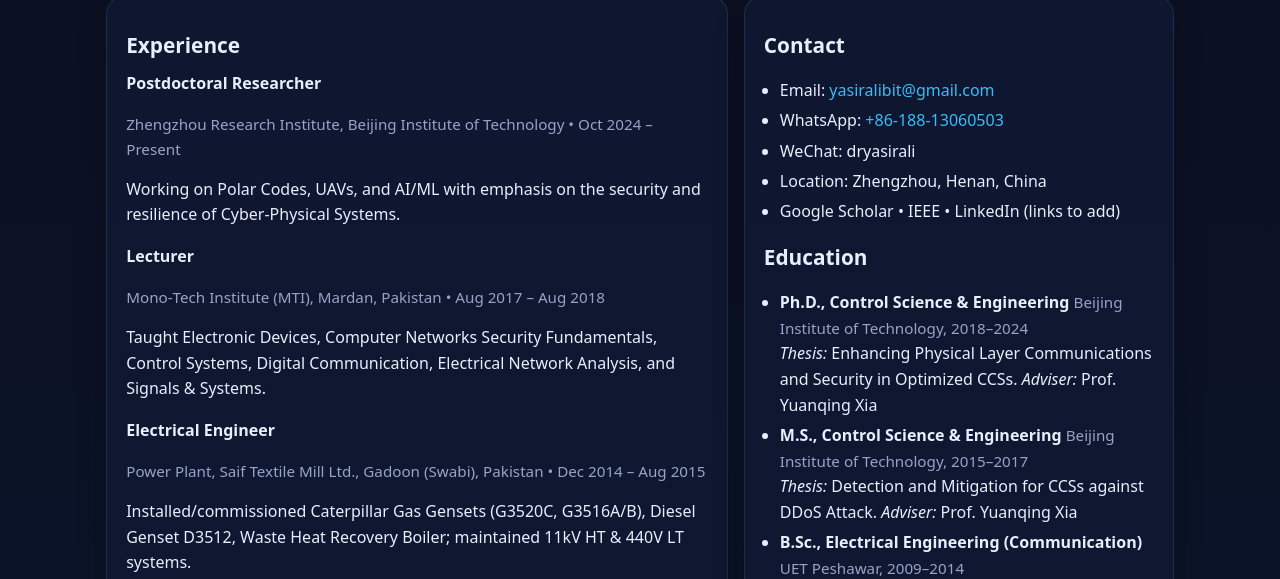
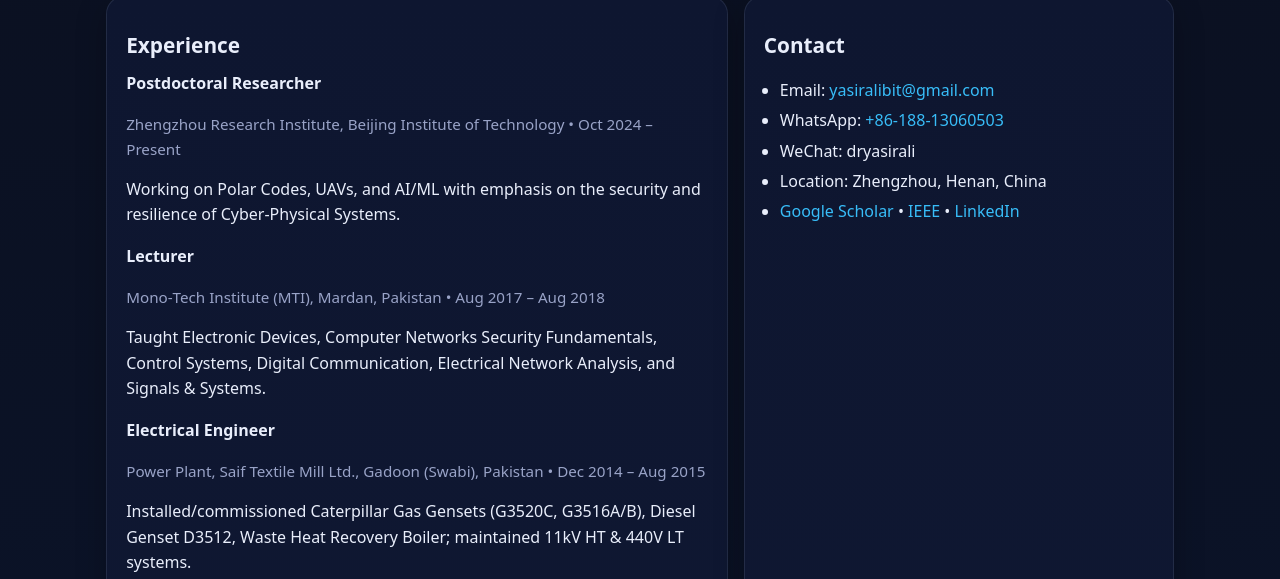
Before and after one commit to yasiralibeijing/yasirali.github.io, a plain HTML site: page index.html in a window 1280 px wide. Shown: the part 213-792 px from the top of the page. Drawn offline with Linux system fonts and the light colour scheme.

Commit message:
Update index.html

```diff
--- a/index.html
+++ b/index.html
@@ -197,11 +197,17 @@
     <h2>Contact</h2>
     <ul class="list">
       <li>Email: <a href="mailto:yasiralibit@gmail.com">yasiralibit@gmail.com</a></li>
-            <li>WhatsApp: <a href="tel:+8618813060503">+86‑188‑13060503</a></li>
+      <li>WhatsApp: <a href="tel:+8618813060503">+86-188-13060503</a></li>
       <li>WeChat: dryasirali</li>
       <li>Location: Zhengzhou, Henan, China</li>
-            <li>Google Scholar • IEEE • LinkedIn (links to add)</li>
+      <li>
+        <a href="https://scholar.google.com/citations?hl=en&user=sMtnz_YAAAAJ&view_op=list_works&sortby=pubdate" target="_blank" rel="noopener">Google Scholar</a> •
+        <a href="https://ieeexplore.ieee.org/author/948811808693085" target="_blank" rel="noopener">IEEE</a> •
+        <a href="https://www.linkedin.com/in/yasir-ali-48192675/" target="_blank" rel="noopener">LinkedIn</a>
+      </li>
     </ul>
+  </section>
+</aside>
         </section>
         <section id="education" class="section">
           <h2>Education</h2>
```
Lines whose indentation alone changed are shown as unchanged.
